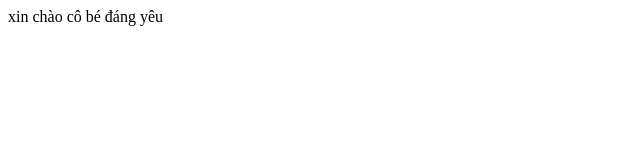
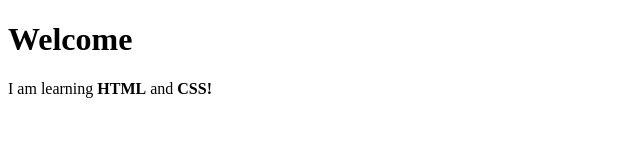
Before and after one commit to duongotaku2110/nguyentrongduong2k6.github.io, a plain HTML site: page Week2/ex1/welcome.html in a window 1280 px wide. Shown: the whole page, without its empty margins (0-640 px from the left). Drawn offline with Linux system fonts and the light colour scheme.

Commit message:
Update welcome.html

```diff
--- a/Week2/ex1/welcome.html
+++ b/Week2/ex1/welcome.html
@@ -3,9 +3,12 @@
 <head>
     <meta charset="UTF-8">
     <meta name="viewport" content="width=device-width, initial-scale=1.0">
-    <title> xin chào cô bé đáng yêu</title>
+    <title>Document</title>
 </head>
 <body>
-    xin chào cô bé đáng yêu
+<h1>Welcome</h1>
+    <p>
+        I am learning <strong>HTML</strong> and <strong>CSS!</strong>
+</p>
 </body>
 </html>
```
